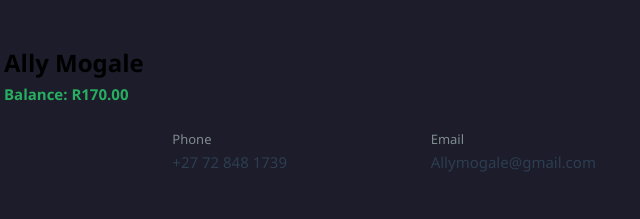
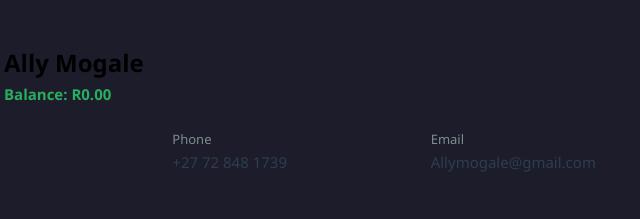
Before and after one commit to 96studios/allymogale, a plain HTML site: page index.html in a window 1280 px wide. Shown: the top 219 px of the page, 346-986 px from the left. Drawn offline with Linux system fonts and the light colour scheme.

Commit message:
Update index.html

```diff
--- a/index.html
+++ b/index.html
@@ -413,7 +413,7 @@
                 <div class="profile-avatar">AM</div>
                 <div class="profile-info">
                     <h2>Ally Mogale</h2>
-                    <div style="padding-top: 5px;" style: class="detail-value status-active">Balance: R170.00</div>
+                    <div style="padding-top: 5px;" style: class="detail-value status-active">Balance: R0.00</div>
                 </div>
             </div>
 
```
